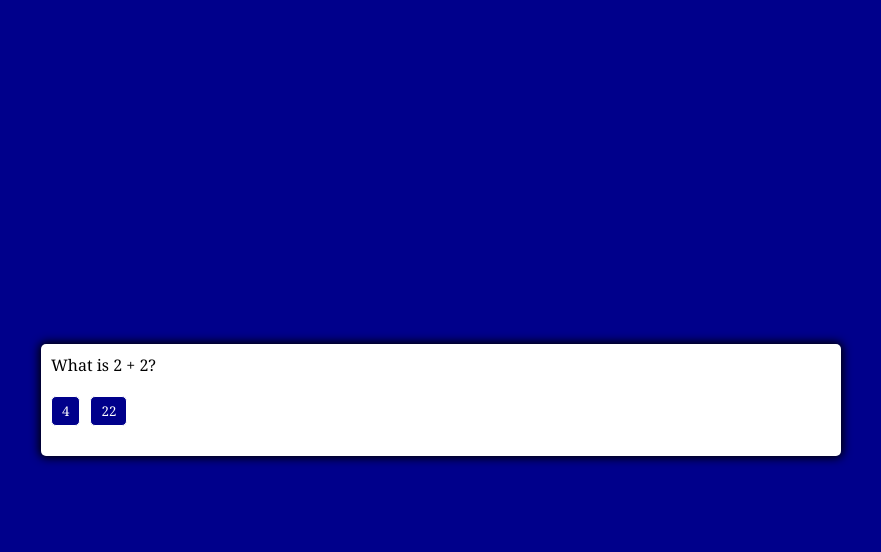
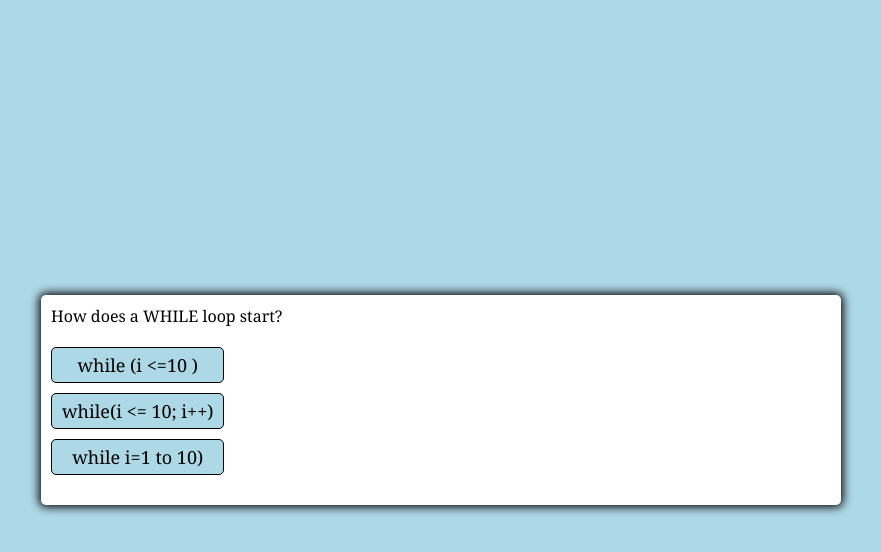
Before and after one commit to yohans14/Challenge4_Quiz, a plain HTML site: page index.html in a window 1280 px wide. Both pictures are taken after a click on the button "Start". Shown: the whole page, without its empty margins (199-1080 px from the left). Drawn offline with Linux system fonts and the light colour scheme.

```diff
--- a/assets/css/style.css
+++ b/assets/css/style.css
@@ -10,7 +10,7 @@
     height: 100vh;
     justify-content: center;
     align-items: center;
-    background-color: darkblue;
+    background-color: lightblue;
 }
 body.correct {
     background-color: darkgreen;
@@ -27,20 +27,23 @@
     box-shadow: 0 0 10px 2px;
 }
 .btn-choice {
-    display: flex;
-    flex-wrap: wrap;
+    display: grid;
+    justify-content: start;
     gap: 10px;
     margin: 20px 0;
+    color: black;
 
 }
 
 .btn {
-    background-color: darkblue;
+    background-color: lightblue;
     border: 1px solid;
     border-radius: 5px;
     padding: 5px 10px;
     color: white;
     outline: none;
+    color: black;
+    font-size: large;
 }
 .btn:hover {
     border-color: black;
--- a/assets/script/script.js
+++ b/assets/script/script.js
@@ -85,12 +85,118 @@
     element.classList.remove('wrong')
 }
 const questions = [
-    {
-     question: 'What is 2 + 2?',
-
-     answers: [
-        {text: '4', correct: true},
-        {text: '22', correct: false}
+{
+ question: 'How do you write "Hello World" in an alert box?',
+ answers: [
+     {text:'alert("Hello World");', correct: true},
+     {text:'msgBox("Hello World");', correct: false},
+     {text:'msg("Hello World");', correct: false},
+     {text:'alertBox("Hello World");', correct: false},
     ]
-}
+},
+{
+    question: 'How do you create a function in JavaScript?',
+    answers: [
+        {text:'function = myFunction()', correct: false},
+        {text:'function myFunction()', correct: true},
+        {text:'function:myFunction()', correct: false},
+       ]
+   },
+   {
+    question: 'Inside which HTML element do we put the JavaScript?',
+    answers: [
+        {text:'<script>', correct: true},
+        {text:'<scripting>', correct: false},
+        {text:'<javascript>', correct: false},
+        {text:'<js>', correct: false},
+       ]
+   },{
+    question: 'What is the correct syntax for referring to an external script called "xxx.js"?',
+    answers: [
+        {text:'<script href="xxx.js">', correct: false},
+        {text:'<script name="xxx.js">', correct: false},
+        {text:'<script src="xxx.js">', correct: true},
+       ]
+   },{
+    question: 'Where is the correct place to insert a JavaScript?',
+    answers: [
+        {text:'The <head> section', correct: false},
+        {text:'Both the <head> section and the <body> section are correct  ', correct: true},
+        {text:'The <body> section', correct: false},
+       ]
+   },{
+    question: 'The external JavaScript file must contain the <script> tag.',
+    answers: [
+        {text:'False', correct: true},
+        {text:'True', correct: false},
+       ]
+   },{
+    question: 'How do you call a function named "myFunction"?',
+    answers: [
+        {text:'myFunction()', correct: true},
+        {text:'call function myFunction()', correct: false},
+        {text:'call myFunction()', correct: false},
+       ]
+   },{
+    question: 'How to write an IF statement in JavaScript?',
+    answers: [
+        {text:'if (i == 5)', correct: true},
+        {text:'if i == 5 then', correct: false},
+        {text:'if i= 5 then', correct: false},
+        {text:'if i= 5', correct: false},
+       ]
+   },{
+    question: 'How to write an IF statement for executing some code if "i" is NOT equal to 5?',
+    answers: [
+        {text:'if (i <> 5)', correct: false},
+        {text:'if i=!5 then', correct: false},
+        {text:'if i<> 5', correct: false},
+        {text:'if (i !=5)', correct: true},
+       ]
+   },{
+    question: 'How does a WHILE loop start?',
+    answers: [
+        {text:'while (i <=10 )', correct: true},
+        {text:'while(i <= 10; i++)', correct: false},
+        {text:'while i=1 to 10)', correct: false},
+       ]
+   },{
+    question: 'How does a FOR loop start?',
+    answers: [
+        {text:'for (i = 0; i <= 5; i++)', correct: true},
+        {text:'for (i <= 5; i++)', correct: false},
+        {text:'for i = 1 to 5', correct: false},
+        {text:'for (i = 0; i <= 5)', correct: false},
+       ]
+   },{
+    question: 'How can you add a comment in a JavaScript?',
+    answers: [
+        {text:'<!--This is a comment-->', correct: false},
+        {text:'//This is a comment ', correct: true},
+        {text:'This is a comment', correct: false},
+       ]
+   },{
+    question: 'How to insert a comment that has more than one line?',
+    answers: [
+        {text:'/*This comment has more than one line*/', correct: true},
+        {text:'<!--This comment has more than one line-->', correct: false},
+        {text:'//This comment hasmore than one line//', correct: false},
+       ]
+   },{
+ question: 'What is the correct way to write a JavaScript array?',
+ answers: [
+     {text:'var colors = (1:"red", 2:"green", 3:"blue")', correct: false},
+     {text:'var colors = 1 = ("red"), 2 = ("green"), 3 = ("blue")', correct: false},
+     {text:'var colors = ["red", "green", "blue"]', correct: true},
+     {text:'var colors = "red", "green", "blue"', correct: false},
+    ]
+},{
+    question: 'How do you round the number 7.25, to the nearest integer?',
+    answers: [
+        {text:'Math.round(7.25)', correct: true},
+        {text:'round(7.25)', correct: false},
+        {text:'Math.rnd(7.25)', correct: false},
+        {text:'rnd(7.25)', correct: false},
+       ]
+   }
 ]
```
